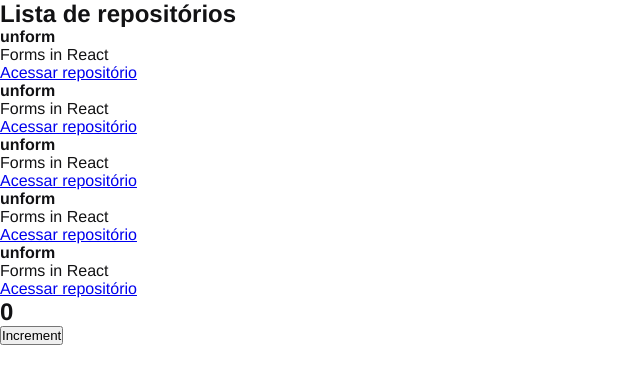
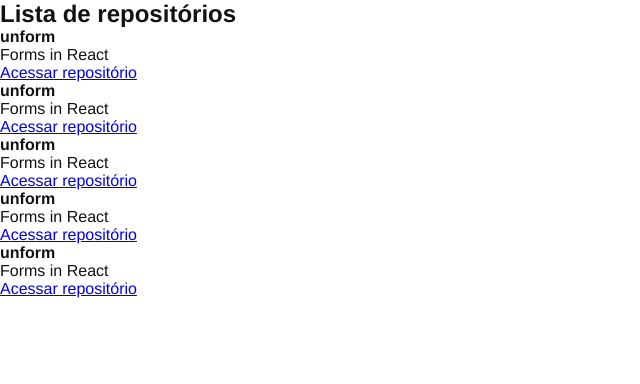
Before and after one commit to josiassantos15/projeto-01, a React app: page / in a window 1280 px wide. Shown: the top 384 px of the page, without its empty margins (0-640 px from the left). Built offline with nearby package versions, Linux system fonts and the light colour scheme.

Commit message:
quinto commit

```diff
--- a/src/App.jsx
+++ b/src/App.jsx
@@ -1,12 +1,8 @@
-import { Counter } from './components/Counter';
 import { RepositoryList } from './components/RepositoryList';
 import './styles/global.scss';
 
 export function App() {
   return (
-    <>
     <RepositoryList/>
-    <Counter />
-    </>
   )
 }
```
